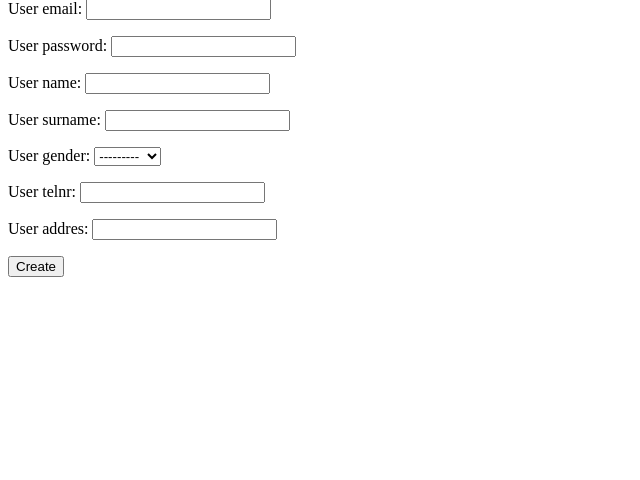
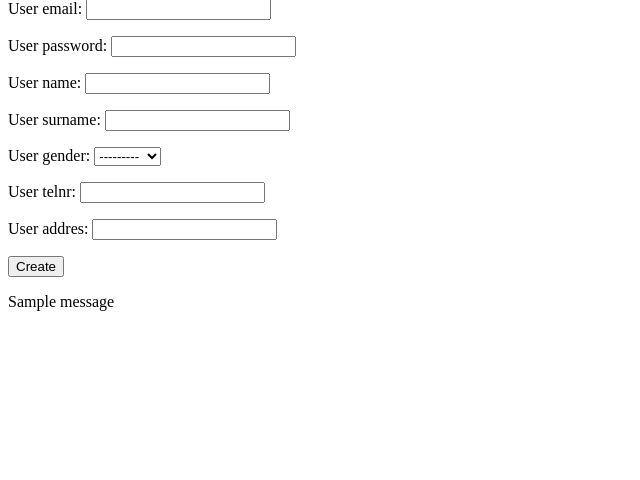
Before and after one commit to pyladies-poland/sandbox, a Django app: page /accounts/ in a window 1280 px wide. Shown: the part 17-497 px from the top of the page, without its empty margins (0-640 px from the left). Run offline with Django 3.2, Linux system fonts and the light colour scheme; tables that the repository leaves empty hold one stand-in row (values such as "Sample post"); one stand-in notice (Sample message) is shown.

Commit message:
corrected to pep-8 standard. created a succes message for account regristration.

```diff
--- a/accounts/admin.py
+++ b/accounts/admin.py
@@ -1,9 +1,11 @@
 from django.contrib import admin
 
 from accounts.models import User
+
 
 class UserAdmin(admin.ModelAdmin):
     class Meta:
         model = User
 
+
 admin.site.register(User, UserAdmin)
--- a/accounts/forms.py
+++ b/accounts/forms.py
@@ -1,6 +1,7 @@
 from django import forms
 
 from accounts.models import User
+
 
 class NewUserForm(forms.ModelForm):
     class Meta:
--- a/accounts/models.py
+++ b/accounts/models.py
@@ -1,5 +1,6 @@
 from django.db import models
 from django.contrib.auth.models import User
+
 
 class User(models.Model):
 
@@ -15,6 +16,7 @@ class User(models.Model):
     user_register_date = models.DateTimeField(auto_now=False, auto_now_add=True)
     user_register_updated = models.DateTimeField(auto_now=True, auto_now_add=False)
 
+
     def __unicode__(self):
         return '{} {}'.format(self.user_name, self.user_surname)
 
--- a/accounts/templates/accounts/new_account.html
+++ b/accounts/templates/accounts/new_account.html
@@ -1,8 +1,17 @@
 {% extends "accounts/_base.html" %}
+
 {% block contents %}
+
     <form action="" method="post">
-    {% csrf_token %}
-    {{ form.as_p }}
-    <input type="submit" value="Create" />
+        {% csrf_token %}
+        {{ form.as_p }}
+        <input type="submit" value="Create" />
     </form>
+
+    {% if messages %}
+        {% for message in messages %}
+            <p>{{ message }}</p>
+        {% endfor %}
+    {% endif %}
+
 {% endblock %}
--- a/accounts/templates/accounts/success.html
+++ b/accounts/templates/accounts/success.html
@@ -1,4 +1,5 @@
 {% extends "accounts/_base.html" %}
+
 {% block contents %}
-<h1>Gratulacje założyłeś kąto</h1>
+<h1>Congratulation You Created a User profile!</h1>
 {% endblock %}
--- a/accounts/views.py
+++ b/accounts/views.py
@@ -1,12 +1,16 @@
 from django.views import generic
+from django.contrib import messages
 
 from accounts.forms import NewUserForm
+
 
 class NewUserView(generic.CreateView):
     template_name = "accounts/new_account.html"
     success_url = '/accounts/success/'
     form_class = NewUserForm
 
+
     def form_valid(self, form):
         form.save()
+        messages.success(self.request, "Congratulation You Created a User profile!")
         return super(NewUserView, self).form_valid(form)
--- a/sandbox/urls.py
+++ b/sandbox/urls.py
@@ -5,7 +5,6 @@ from django.views.generic import TemplateView
 import accounts.views
 
 urlpatterns = patterns('',
-
     url(r'^admin/', include(admin.site.urls)),
     url(r'^accounts/', accounts.views.NewUserView.as_view(), name='accounts'),
     url(r'^accounts/success/', TemplateView.as_view(template_name="accounts/success.html")),
```
